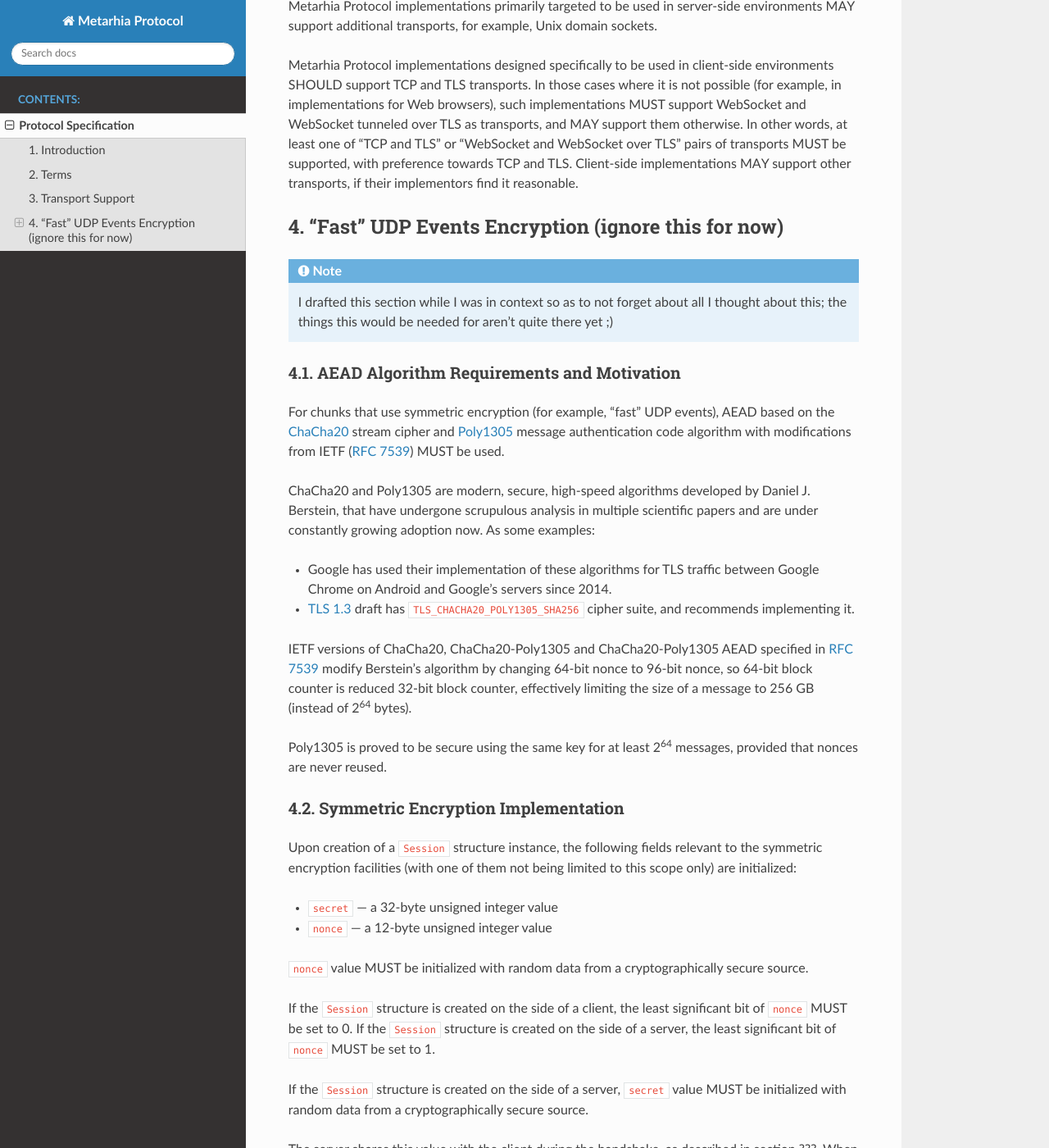
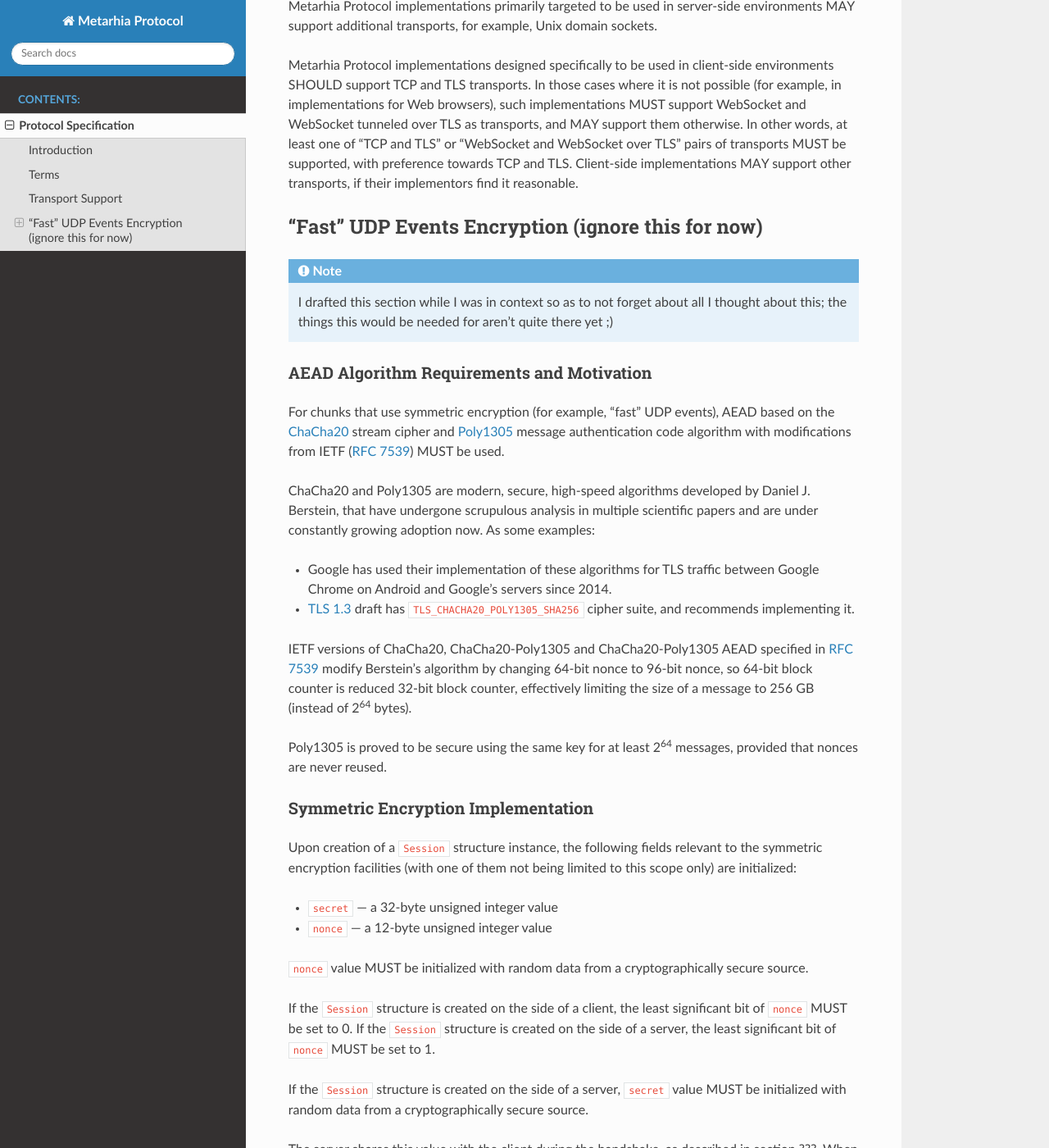
Before and after one commit to metarhia/protocol, a Sphinx documentation site: the page built from docs/protocol.rst, in a window 1280 px wide and 1400 px high, scrolled down 1465 px. Shown: the whole window at 82% size. Built offline with Sphinx 7.4.7 and the Read the Docs theme 2.0.0, drawn with Linux system fonts in a browser that asks for light colours; some of the changed text lies outside the part shown.

Commit message:
docs(spec): remove hand-crafted section numbers
If we need them, they can be generated automatically.

```diff
--- a/docs/protocol.rst
+++ b/docs/protocol.rst
@@ -3,8 +3,8 @@ Protocol Specification
 
 .. |MHP| replace:: Metarhia Protocol
 
-1. Introduction
----------------
+Introduction
+------------
 
 |MHP| is an RPC, session and binary data transfer protocol that provides
 two-way asynchronous data transfer, multiplexing several RPC channels, event
@@ -14,8 +14,8 @@ session restoration.  It also provides authentication mechanisms, offers data
 compression and supports multiple serialization formats with each of those
 being more appropriate or efficient for different kinds of data.
 
-2. Terms
---------
+Terms
+-----
 
 .. important::
 
@@ -61,8 +61,8 @@ immediately after they become available.
 
 .. _RFC 2119: https://tools.ietf.org/html/rfc2119
 
-3. Transport Support
---------------------
+Transport Support
+-----------------
 
 |MHP| implementations primarily targeted to be used in server-side environments
 MUST support `TCP`_, `TLS`_, `WebSocket`_ and WebSocket tunneled over TLS
@@ -83,8 +83,8 @@ MAY support other transports, if their implementors find it reasonable.
 .. _TLS: https://tools.ietf.org/html/rfc5246
 .. _WebSocket: https://tools.ietf.org/html/rfc6455
 
-4. "Fast" UDP Events Encryption (ignore this for now)
------------------------------------------------------
+"Fast" UDP Events Encryption (ignore this for now)
+--------------------------------------------------
 
 .. note::
 
@@ -92,8 +92,8 @@ MAY support other transports, if their implementors find it reasonable.
    I thought about this; the things this would be needed for aren't quite there
    yet ;)
 
-4.1. AEAD Algorithm Requirements and Motivation
-^^^^^^^^^^^^^^^^^^^^^^^^^^^^^^^^^^^^^^^^^^^^^^^
+AEAD Algorithm Requirements and Motivation
+^^^^^^^^^^^^^^^^^^^^^^^^^^^^^^^^^^^^^^^^^^
 
 For chunks that use symmetric encryption (for example, "fast" UDP events), AEAD
 based on the `ChaCha20`_ stream cipher and `Poly1305`_ message authentication
@@ -124,8 +124,8 @@ messages, provided that nonces are never reused.
 .. _RFC 7539: https://tools.ietf.org/html/rfc7539
 .. _TLS 1.3: https://tools.ietf.org/html/draft-ietf-tls-tls13-21
 
-4.2. Symmetric Encryption Implementation
-^^^^^^^^^^^^^^^^^^^^^^^^^^^^^^^^^^^^^^^^
+Symmetric Encryption Implementation
+^^^^^^^^^^^^^^^^^^^^^^^^^^^^^^^^^^^
 
 Upon creation of a ``Session`` structure instance, the following fields
 relevant to the symmetric encryption facilities (with one of them not being
```
